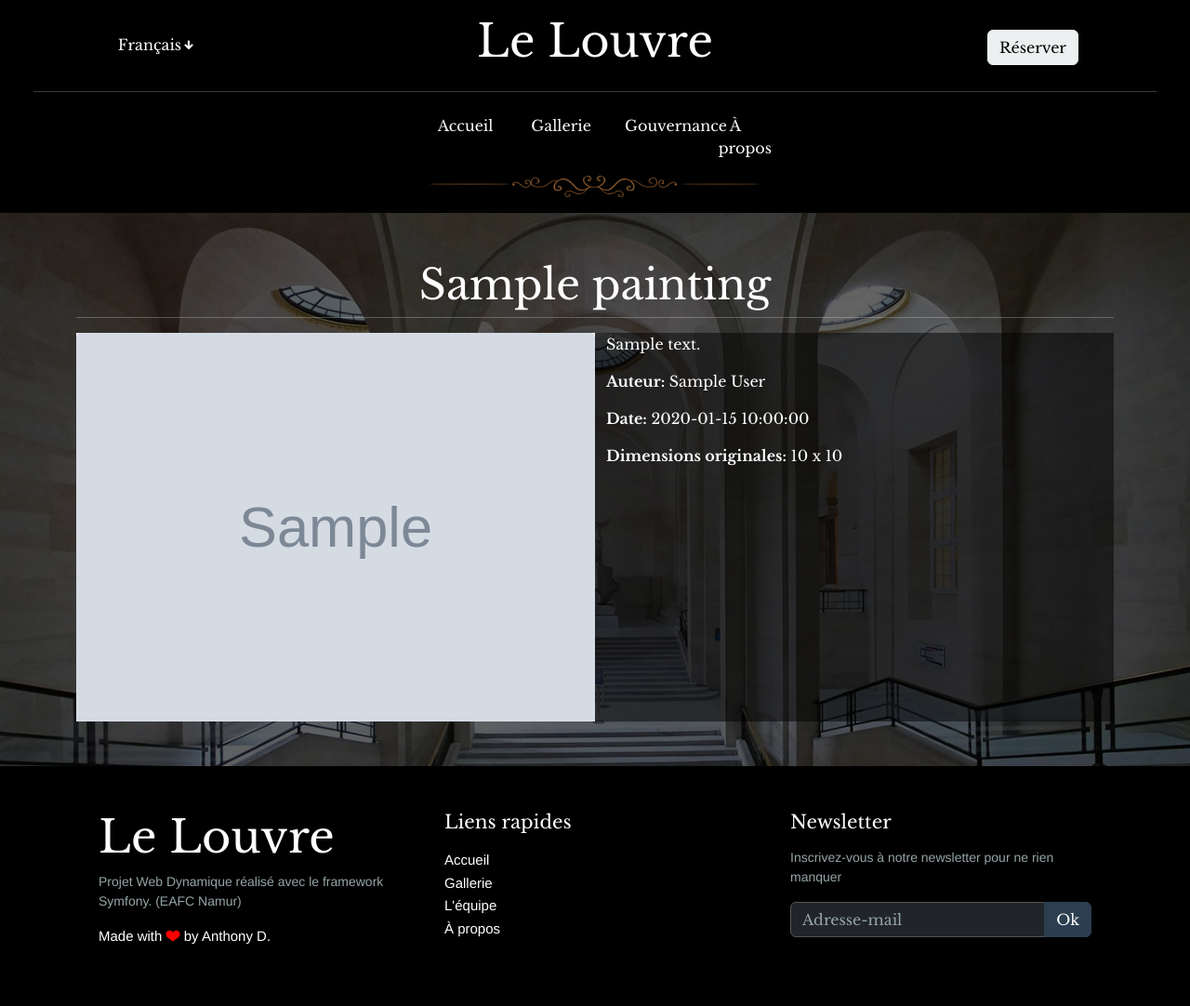
After one commit to AnthonyDel28/LeLouvre, a Symfony app: template templates/pages/paint.html.twig in a window 1280 px wide. The commit adds this page. Shown: the whole page at 93% size. Run offline with Twig, Linux system fonts and the light colour scheme; the template is opened without the code that fills it: most values are stand-ins (such as "Sample title", 1, 10 or a date in 2020); grey boxes marked "Sample" are stand-in pictures; some libraries are stand-ins or nearby versions.

Commit message:
update 02_11_2022

```diff
--- a/composer.json
+++ b/composer.json
@@ -7,6 +7,7 @@
         "php": ">=8.1",
         "ext-ctype": "*",
         "ext-iconv": "*",
+        "beberlei/doctrineextensions": "^1.3",
         "cocur/slugify": "^4.2",
         "doctrine/annotations": "^1.0",
         "doctrine/doctrine-bundle": "^2.7",
--- a/public/css/main.css
+++ b/public/css/main.css
@@ -257,3 +257,33 @@
     height: 350px;
     object-fit: cover;
 }
+
+.back-paint {
+    background-image: url("../img/utils/home-contact.jpg");
+    background-repeat: no-repeat;
+    background-size: cover;
+}
+
+.paint h1 {
+    font-size: 45px;
+    color: white;
+    margin-top: 50px;
+}
+
+.paint hr {
+    color: white;
+}
+
+.paint .card {
+    padding: 0;
+    object-fit: cover;
+}
+
+.paint .description {
+    background-color: rgba(0,0,0,.5);
+    color: #fff;
+}
+
+.paint .card-img-top {
+    height: 100%;
+}
--- a/src/Repository/PaintingRepository.php
+++ b/src/Repository/PaintingRepository.php
@@ -5,6 +5,8 @@
 use App\Entity\Painting;
 use Doctrine\Bundle\DoctrineBundle\Repository\ServiceEntityRepository;
 use Doctrine\Persistence\ManagerRegistry;
+use Doctrine\Persistence\ObjectManager;
+use ReCaptcha\Response;
 
 /**
  * @extends ServiceEntityRepository<Painting>
--- a/templates/pages/gallery.html.twig
+++ b/templates/pages/gallery.html.twig
@@ -27,7 +27,8 @@
                                 <h5 class="card-title"><b>{{ paints.title }}</b></h5>
                                 <h6 class="card-author"><b>Auteur:</b> {{ paints.author }}</h6>
                                 <h6 class="card-date"><b>Date:</b> {{ paints.date }}</h6>
-                                <a href="#" class="btn btn-primary">En savoir plus</a>
+                                <a href="{{ path('paint', {slug:paints.slug}) }}" class="btn btn-primary">En savoir
+                                    plus</a>
                             </div>
                     </div>
                 {% endfor %}
--- /dev/null
+++ b/templates/pages/paint.html.twig
@@ -0,0 +1,23 @@
+{% extends 'base.html.twig' %}
+{% block body %}
+<div class="container-fluid back-paint">
+    <div class="container paint pb-5">
+        <div class="row text-center">
+            <h1>{{ painting.title }}</h1>
+            <hr>
+        </div>
+        <div class="row">
+            <div class="card col-6">
+                <img class="card-img-top" src="{{ asset('img/paints/' ~ painting.image) }}" alt="">
+            </div>
+            <div class="description col-6 align-middle">
+                <p>{{ painting.description }}</p>
+                <p><b>Auteur:</b> {{ painting.author }}</p>
+                <p><b>Date:</b> {{ painting.date }}</p>
+                <p><b>Dimensions originales:</b> {{ painting.height }} x {{ painting.width }}</p>
+            </div>
+        </div>
+    </div>
+</div>
+
+{% endblock %}
```
Also changed, not shown: src/Controller/GalleryController.php (+13 -0 lines), src/Controller/HomeController.php (+8 -2 lines), templates/home/index.html.twig (+8 -30 lines), templates/home/home.html.twig (renamed from templates/pages/home.html.twig), 2 other files.
